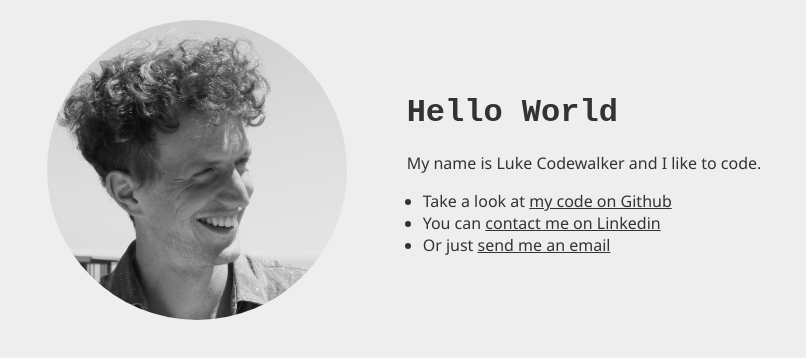
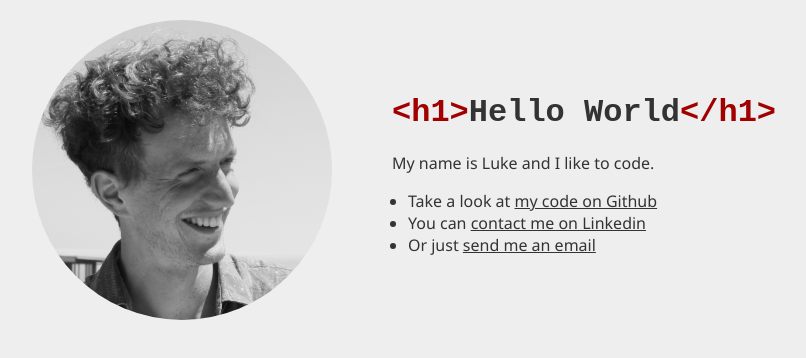
Before and after one commit to luke-codewalker/luke-codewalker.com, a Gatsby site: page / in a window 1280 px wide. Shown: the whole page, without its empty margins (236-1042 px from the left). Built offline with nearby package versions, Linux system fonts and the light colour scheme; Gatsby itself is replaced by a stand-in of ours.

Commit message:
ported everything to react code

```diff
--- /dev/null
+++ b/src/components/scrambling-markup.tsx
@@ -0,0 +1,41 @@
+import React, { FC, useEffect, useState } from "react";
+
+type ScramblingMarkupProps = {
+    tagName: string;
+    innerText: string;
+}
+
+const ScramblingMarkup: FC<ScramblingMarkupProps> = ({ tagName, innerText }) => {
+    const [text, setText] = useState(innerText);
+    const [times, setTimes] = useState(10);
+
+    useEffect(() => {
+        if (times > 0) {
+            const words = text.split(' ');
+            const scrambledWords = words.map(text => text.split('').sort(() => Math.random() * 2 - 1).join(''));
+            const newText = scrambledWords.join(' ');
+            setText(newText);
+        } else {
+            setText(innerText);
+            return;
+        };
+        const timeoutId = setTimeout(() => setTimes(times - 1), 500 / times);
+
+        return () => clearTimeout(timeoutId);
+    }, [times]);
+
+    const clickHandler = () => {
+        setTimes(10);
+    }
+
+    return (
+        <span onClick={clickHandler}>
+            <span className="code">&lt;{tagName}&gt;</span>
+            {text}
+            <span className="code">&lt;/{tagName}&gt;</span>
+        </span>
+    )
+
+}
+
+export default ScramblingMarkup;
--- a/src/pages/index.tsx
+++ b/src/pages/index.tsx
@@ -3,6 +3,7 @@ import PageLayout from "../layouts/page-layout"
 import profilePicLarge from "../images/profile_l.jpg";
 import profilePicMedium from "../images/profile_m.jpg";
 import profilePicSmall from "../images/profile_s.jpg";
+import ScramblingMarkup from "../components/scrambling-markup";
 
 const IndexPage = () => {
   return (
@@ -13,8 +14,8 @@ const IndexPage = () => {
         <img src={profilePicSmall} alt="Profile Picture of Luke Codewalker" />
       </picture>
       <main>
-        <h1>Hello World</h1>
-        <p>My name is Luke Codewalker and I like to code.</p>
+        <h1><ScramblingMarkup tagName="h1" innerText="Hello World"></ScramblingMarkup></h1>
+        <p>My name is Luke and I like to code.</p>
         <ul>
           <li>Take a look at <a href="https://github.com/luke-codewalker">my code on Github</a></li>
           <li>You can <a href="https://www.linkedin.com/in/lukas-eschstruth-577847159/">contact me on Linkedin</a></li>
--- a/src/styles/styles.scss
+++ b/src/styles/styles.scss
@@ -45,6 +45,7 @@ main {
 h1 {
     font-family: monospace;
     font-size: 1.25rem;
+    cursor: pointer;
 }
 
 .code {
```
